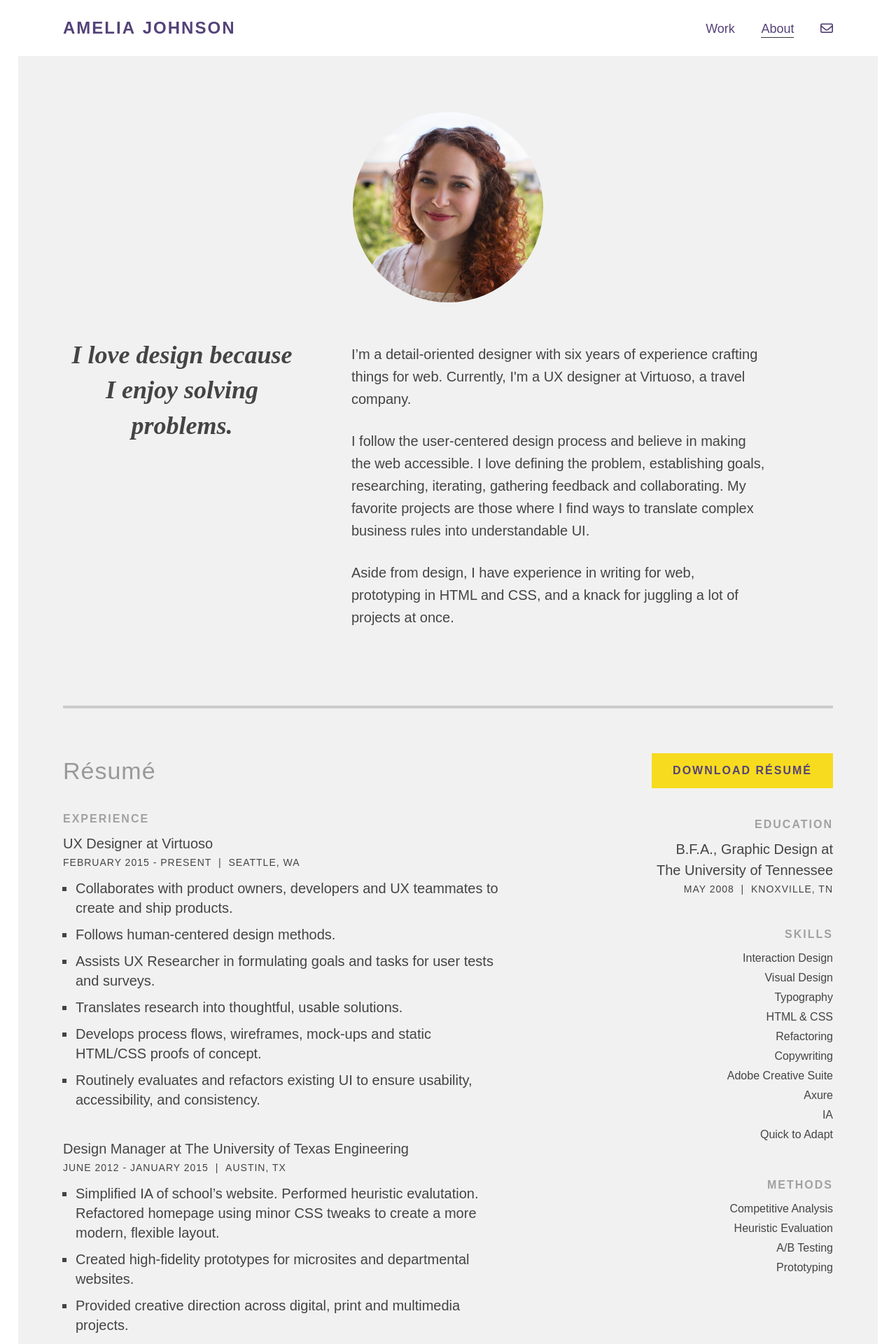
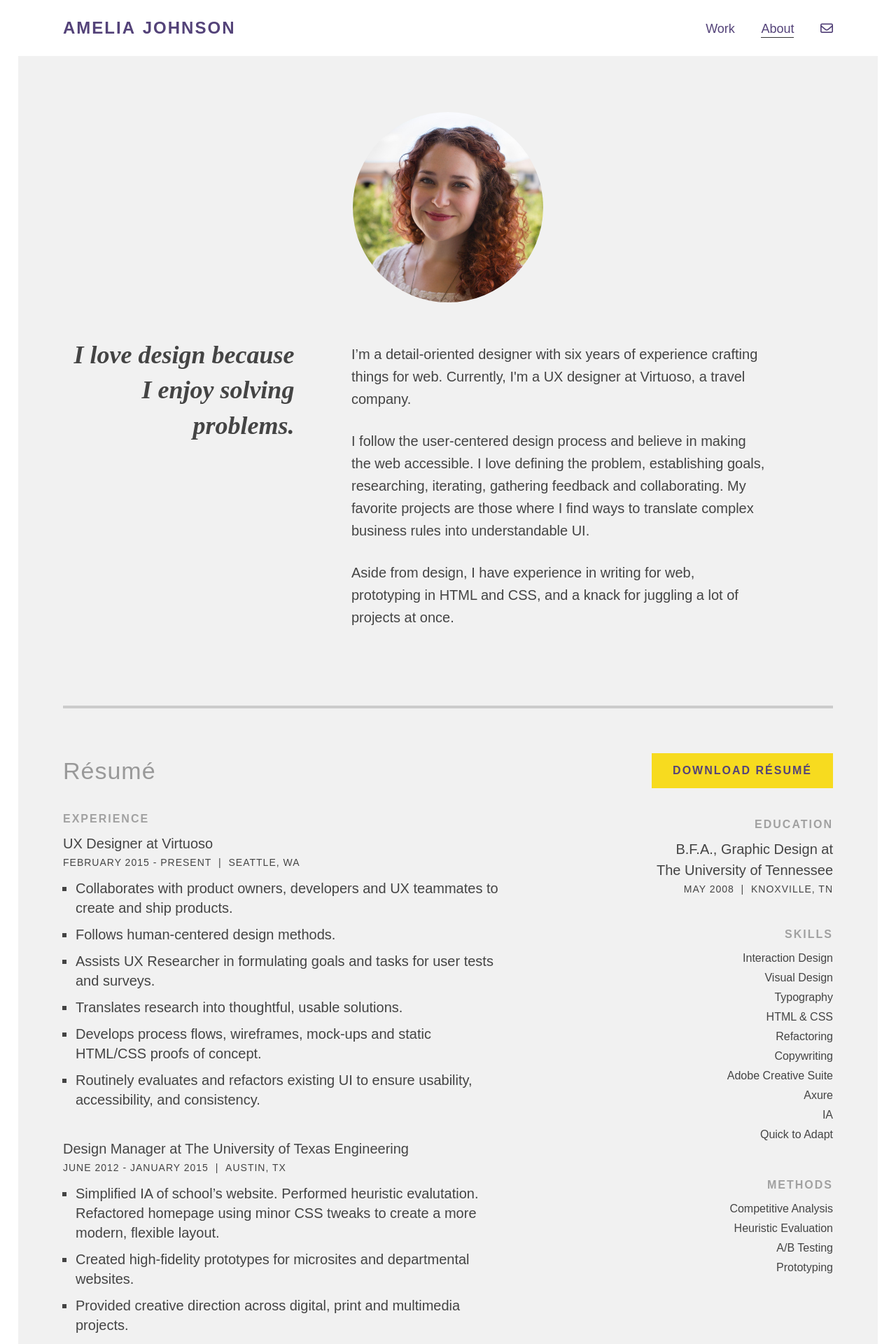
Before and after one commit to amelianaire/amelianaire_2014, a Jekyll site: the page built from about/index.html, in a window 1280 px wide. Shown: the top 1920 px of the page at 70% size. Built offline with Jekyll 4.4.1, drawn with Linux system fonts in a browser that asks for light colours; nearby versions of some CDN libraries; Markdown is read by kramdown in place of the engine named in the settings.

Commit message:
fixed the centering - again - (sigh)

```diff
--- a/about/index.html
+++ b/about/index.html
@@ -17,7 +17,7 @@ title: Amelia Johnson - About
 
         <div class="row">
             <div class="col span_2 right">
-                    <h2 class="tagline home-tagline summary-left">I love design because I enjoy solving problems.</h2>
+                    <h2 class="tagline about-tagline">I love design because I enjoy solving problems.</h2>
                 </div>
 
                 <div class="col span_4 left summary-right">
--- a/css/main.css
+++ b/css/main.css
@@ -148,6 +148,10 @@ h2.tagline {
     max-width: 100%;
     padding: 0 .6rem;
 }
+
+.about-tagline {
+        text-align: center;
+    }
 
 h3 {
     font-family: "canada-type-gibson-1", "canada-type-gibson-2", sans-serif;
@@ -967,6 +971,10 @@ footer a:hover {
         margin-right: auto;
     }
 
+    .about-tagline {
+        text-align: right;
+    }
+
     #thumbnails a {
     width: 100%;
 }
```
